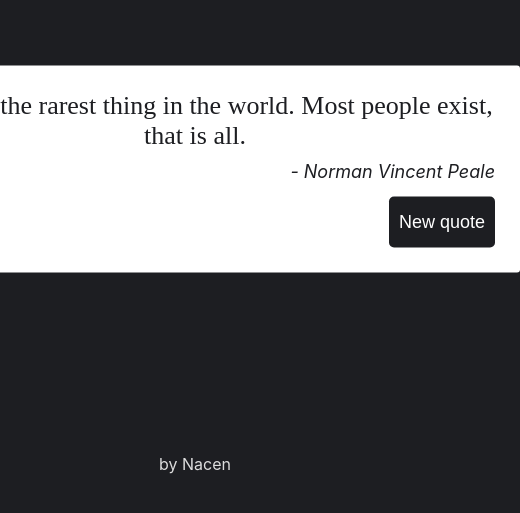
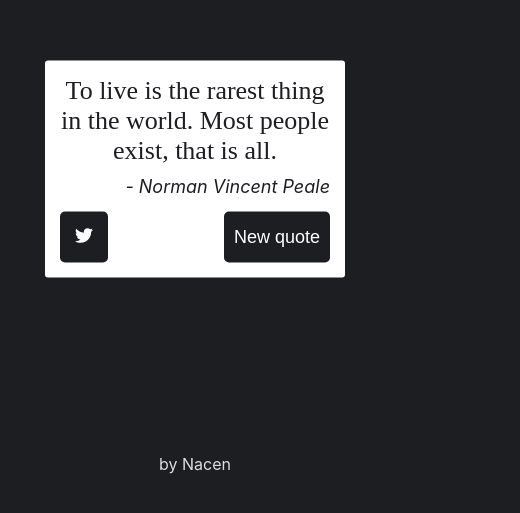
Before and after one commit to Nacen/Random-Quote-Generator, a React (Create React App) app: page / in a window 390 px wide. Shown: the part 253-766 px from the top of the page, 520 px wide, since content can reach past the window. Built offline with nearby package versions, Linux system fonts and the light colour scheme; a web font is replaced by a local one.

Commit message:
Added Screen Responsiveness for mobile views

```diff
--- a/src/components/Quote/Quote.css
+++ b/src/components/Quote/Quote.css
@@ -10,6 +10,27 @@
     width: 65rem;
     padding: 2.5rem;
     border-radius: 3px;
+}
+
+@media screen and (max-width: 700px) {
+    #quote-box {
+        width: 40rem;
+        padding: 2rem;
+    }
+    #text {
+        font-size: 2.4rem;
+    }
+}
+
+@media screen and (max-width: 450px) {
+    #quote-box {
+        width: 30rem;
+        padding: 1.5rem;
+        height: auto;
+    }
+    #text {
+        font-size: 2.4rem;
+    }
 }
 
 #text {
```
